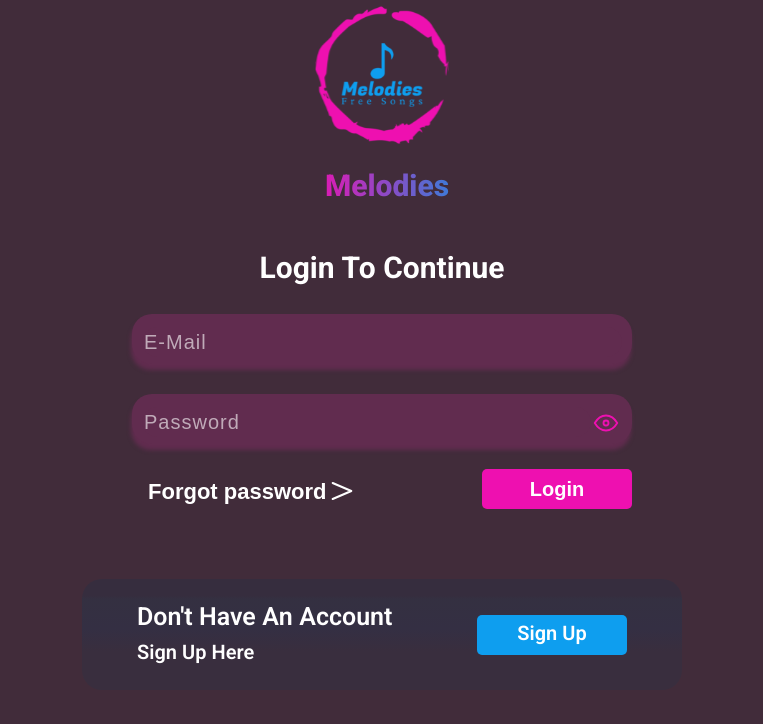
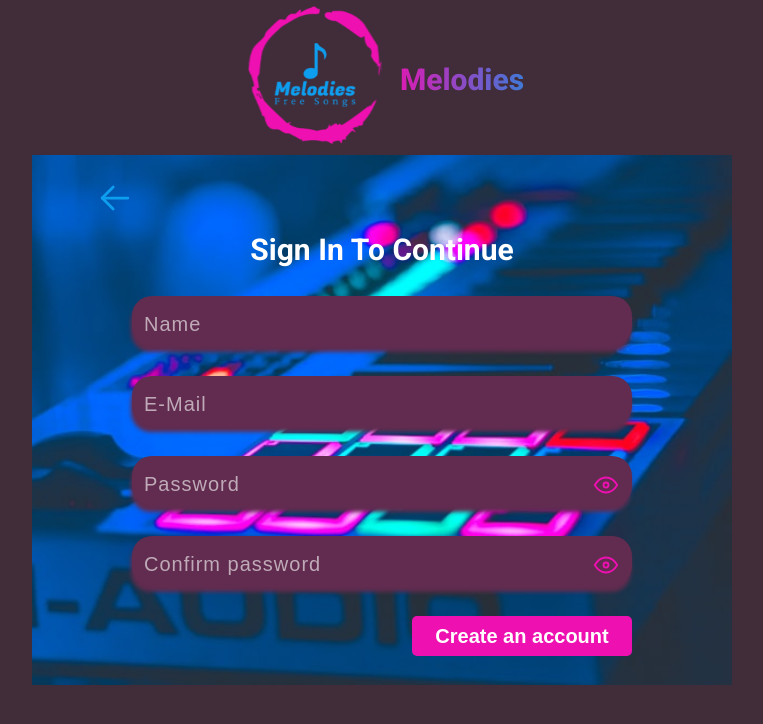
Before and after one commit to NazarGrand/Music-Library, a React (Create React App) app in the folder frontend/: page / in a window 1280 px wide. Shown: the top 724 px of the page, without its empty margins (258-1021 px from the left). Built offline with nearby package versions, Linux system fonts and the light colour scheme.

Commit message:
feat: added base structure of registration page

```diff
--- a/frontend/src/App.jsx
+++ b/frontend/src/App.jsx
@@ -7,6 +7,7 @@ import { useContext } from "react";
 import { StateTrackContext } from "./context/MusicContext";
 import { useAuth } from "./context/AuthContext";
 import LoginPage from "./pages/Login/LoginPage";
+import RegistrationPage from "./pages/Registration/RegistrationPage";
 
 function App() {
   const { trackName } = useContext(StateTrackContext);
@@ -28,7 +29,7 @@ function App() {
           {trackName && <MusicPlayer />}
         </>
       ) : (
-        <LoginPage />
+        <RegistrationPage />
       )}
     </>
   );
--- a/frontend/src/components/FormInput/FormInput.jsx
+++ b/frontend/src/components/FormInput/FormInput.jsx
@@ -20,7 +20,7 @@ const FormInput = ({
         onChange={handleInput}
       />
 
-      {name === "password" && (
+      {(name === "password" || name === "confirmPassword") && (
         <button
           className="form-input__button-eye"
           type="button"
--- a/frontend/src/components/HeaderLogin/HeaderLogin.jsx
+++ b/frontend/src/components/HeaderLogin/HeaderLogin.jsx
@@ -1,9 +1,14 @@
 import "./HeaderLogin.scss";
 import imgMelodies from "../../assets/images/MelodiesLoading.svg";
+import classNames from "classnames";
 
-const HeaderLogin = () => {
+const HeaderLogin = ({ type }) => {
+  const headerLogin = classNames("header-login", {
+    "header-login__login": type === "login",
+  });
+
   return (
-    <div className="header-login">
+    <div className={headerLogin}>
       <img
         className="header-login__melodies"
         src={imgMelodies}
--- a/frontend/src/components/HeaderLogin/HeaderLogin.scss
+++ b/frontend/src/components/HeaderLogin/HeaderLogin.scss
@@ -2,7 +2,10 @@
   display: flex;
   justify-content: center;
   align-items: center;
-  flex-direction: column;
+
+  &__login {
+    flex-direction: column;
+  }
 
   &__melodies {
     width: 150px;
--- a/frontend/src/components/Login/Login.jsx
+++ b/frontend/src/components/Login/Login.jsx
@@ -22,9 +22,6 @@ const Login = () => {
     e.preventDefault();
     console.log(input);
 
-    // const submitButtonValue = e.nativeEvent.submitter.value;
-
-    // if (submitButtonValue === "submit-button") {
     try {
       if (input.email !== "" && input.password !== "") {
         auth.login(input.email, input.password);
@@ -32,7 +29,6 @@ const Login = () => {
     } catch (e) {
       alert(e.message);
     }
-    // }
   };
 
   const handleInput = (e) => {
@@ -94,7 +90,7 @@ const Login = () => {
             />
           </button>
 
-          <button type="submit" className="login__submit" value="submit-button">
+          <button type="submit" className="login__submit">
             Login
           </button>
         </div>
--- /dev/null
+++ b/frontend/src/components/Registration/Registration.jsx
@@ -0,0 +1,111 @@
+import "./Registration.scss";
+import imgBackArrow from "../../assets/images/BackArrowBlue.svg";
+import FormInput from "../FormInput/FormInput";
+import { useState } from "react";
+import eye from "../../assets/images/Eye.svg";
+import eyeOff from "../../assets/images/Eye-off.svg";
+import { useNavigate } from "react-router-dom";
+
+const Registration = () => {
+  const [input, setInput] = useState({
+    name: "",
+    email: "",
+    password: "",
+    confirmPassword: "",
+  });
+
+  const handleInput = (e) => {
+    const { name, value } = e.target;
+    setInput((prev) => ({
+      ...prev,
+      [name]: value,
+    }));
+  };
+
+  const handleSubmitEvent = () => {};
+
+  const [type, setType] = useState("password");
+  const [icon, setIcon] = useState(eye);
+
+  const handleToggle = (e) => {
+    e.preventDefault();
+
+    if (type === "password") {
+      setIcon(eyeOff);
+      setType("text");
+    } else {
+      setIcon(eye);
+      setType("password");
+    }
+  };
+
+  const navigate = useNavigate();
+
+  const handleClickBack = () => {
+    navigate(-1);
+  };
+
+  return (
+    <div className="registration">
+      <div className="registration__block">
+        <button className="registration__button-back" onClick={handleClickBack}>
+          <img
+            className="registration__arrow-back"
+            src={imgBackArrow}
+            alt="back arrow"
+          />
+        </button>
+
+        <form className="registration__form" onSubmit={handleSubmitEvent}>
+          <p className="registration__title">Sign In To Continue</p>
+
+          <div className="registration__block-input">
+            <FormInput
+              type="text"
+              name="name"
+              placeholder="Name"
+              input={input.name}
+              handleInput={handleInput}
+            />
+
+            <FormInput
+              type="email"
+              name="email"
+              placeholder="E-Mail"
+              input={input.email}
+              handleInput={handleInput}
+            />
+
+            <FormInput
+              type={type}
+              name="password"
+              placeholder="Password"
+              input={input.password}
+              handleInput={handleInput}
+              handleToggle={handleToggle}
+              icon={icon}
+            />
+
+            <FormInput
+              type={type}
+              name="confirmPassword"
+              placeholder="Confirm password"
+              input={input.confirmPassword}
+              handleInput={handleInput}
+              handleToggle={handleToggle}
+              icon={icon}
+            />
+          </div>
+
+          <div className="registration__block-submit">
+            <button type="submit" className="registration__submit">
+              Create an account
+            </button>
+          </div>
+        </form>
+      </div>
+    </div>
+  );
+};
+
+export default Registration;
--- /dev/null
+++ b/frontend/src/components/Registration/Registration.scss
@@ -0,0 +1,75 @@
+@import "../../styles/variables.scss";
+
+.registration {
+  display: flex;
+  justify-content: center;
+  align-items: center;
+
+  height: 100%;
+  margin-top: 5px;
+
+  &__block {
+    width: 700px;
+    height: 530px;
+
+    background-image: url("../../assets/images/BackgroundLoader.jpg");
+    background-size: cover;
+    background-position: center;
+  }
+
+  &__button-back {
+    margin-top: 20px;
+    margin-left: 55px;
+
+    background-color: transparent;
+    border: none;
+    cursor: pointer;
+  }
+
+  &__form {
+    display: flex;
+    justify-content: center;
+    flex-direction: column;
+  }
+
+  &__title {
+    display: flex;
+    justify-content: center;
+
+    font-weight: 700;
+    font-size: 30px;
+    margin: 0;
+  }
+
+  &__block-input {
+    display: flex;
+    flex-direction: column;
+    align-items: center;
+    gap: 30px;
+
+    margin-top: 20px;
+  }
+
+  &__block-submit {
+    display: flex;
+    justify-content: flex-end;
+
+    margin-right: 100px;
+  }
+
+  &__submit {
+    margin-top: 30px;
+    width: 220px;
+    height: 40px;
+
+    color: $white-text-color;
+    font-weight: 600;
+    font-size: 20px;
+
+    background: $pink-text-color;
+    border: none;
+    border-radius: 5px;
+
+    cursor: pointer;
+  }
+}
--- a/frontend/src/pages/Login/LoginPage.jsx
+++ b/frontend/src/pages/Login/LoginPage.jsx
@@ -4,7 +4,7 @@ import Login from "../../components/Login/Login";
 const LoginPage = () => {
   return (
     <>
-      <HeaderLogin />
+      <HeaderLogin type="login" />
       <Login />
     </>
   );
--- /dev/null
+++ b/frontend/src/pages/Registration/RegistrationPage.jsx
@@ -0,0 +1,13 @@
+import HeaderLogin from "../../components/HeaderLogin/HeaderLogin";
+import Registration from "../../components/Registration/Registration";
+
+const RegistrationPage = () => {
+  return (
+    <>
+      <HeaderLogin />
+      <Registration />
+    </>
+  );
+};
+
+export default RegistrationPage;
```
Also changed, not shown: frontend/src/assets/images/BackArrowBlue.svg (added).
